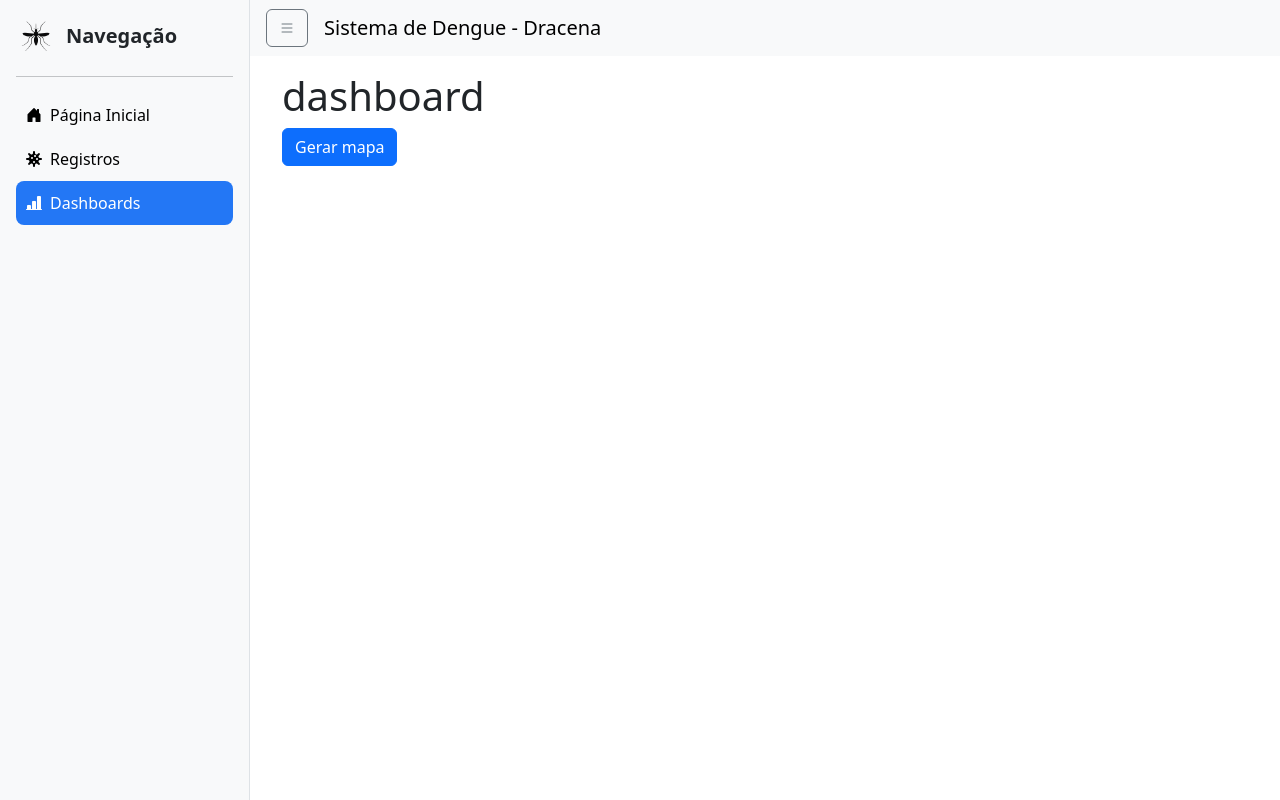
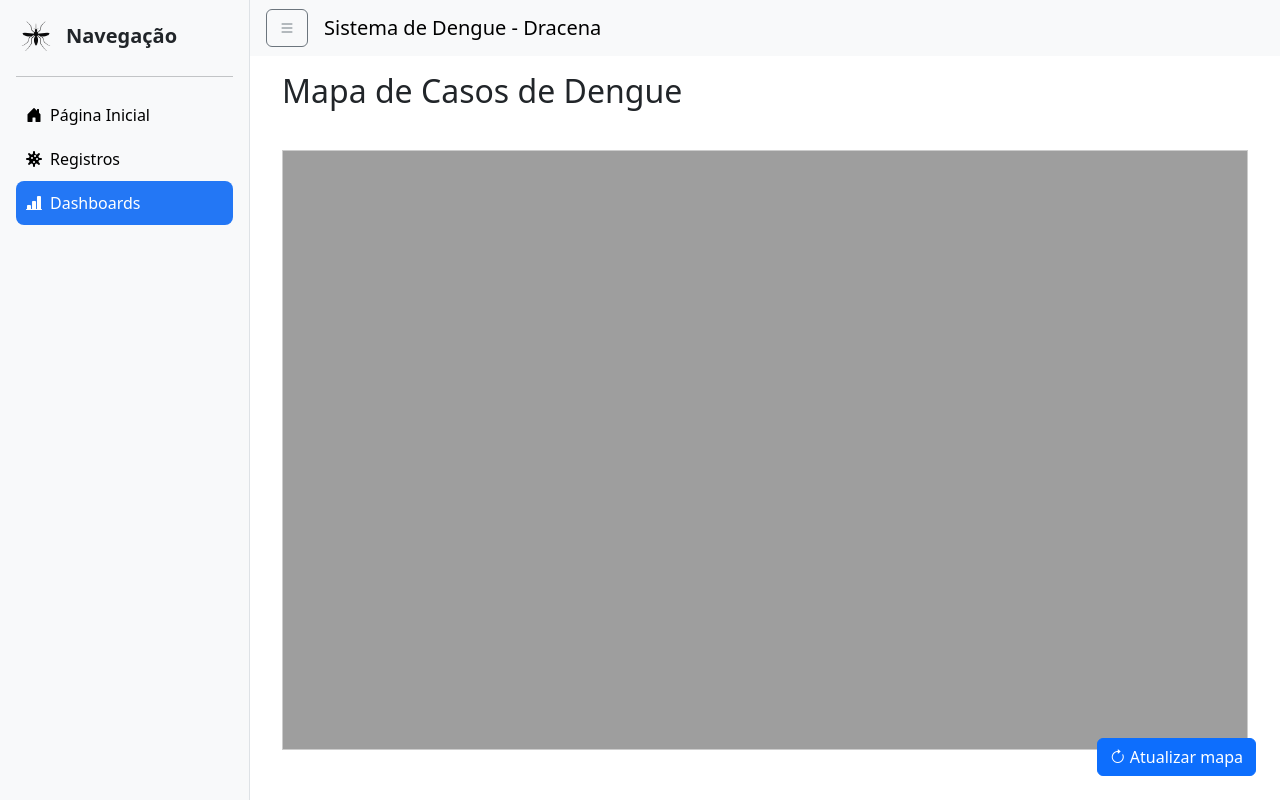
Before and after one commit to Pibic-Junior-18232/pibic-py, a Django app: page /dashboard/ in a window 1280 px wide. Run offline with Django 5.2, Linux system fonts and the light colour scheme; some libraries are stand-ins or nearby versions.

Commit message:
feat: Implement map for visualizing reported cases

```diff
--- a/dengue_project/urls.py
+++ b/dengue_project/urls.py
@@ -15,7 +15,9 @@
     2. Add a URL to urlpatterns:  path('blog/', include('blog.urls'))
 """
 from django.urls import path, include
+from django.contrib import admin
 
 urlpatterns = [
-    path('', include('dengue_tracker_app.urls'),  name="dengue_app")
+    path('', include('dengue_tracker_app.urls'),  name="dengue_app"),
+    path('admin/', admin.site.urls),
 ]
--- a/dengue_tracker_app/apps.py
+++ b/dengue_tracker_app/apps.py
@@ -4,3 +4,6 @@
 class DengueTrackerAppConfig(AppConfig):
     default_auto_field = 'django.db.models.BigAutoField'
     name = 'dengue_tracker_app'
+
+    def ready(self):
+        import dengue_tracker_app.signals
--- a/map.html
+++ b/dengue_tracker_app/static/map.html
@@ -17,49 +17,7 @@
         };
 
         new google.maps.Marker({
-            position: new google.maps.LatLng(-23.963761, -46.339855),
-            icon: marker_icon_FF0000,
-            map: map
-        });
-
-        new google.maps.Marker({
-            position: new google.maps.LatLng(-21.484864, -51.537710),
-            icon: marker_icon_FF0000,
-            map: map
-        });
-
-        new google.maps.Marker({
             position: new google.maps.LatLng(-21.504200, -51.540222),
-            icon: marker_icon_FF0000,
-            map: map
-        });
-
-        new google.maps.Marker({
-            position: new google.maps.LatLng(-21.480881, -51.534918),
-            icon: marker_icon_FF0000,
-            map: map
-        });
-
-        new google.maps.Marker({
-            position: new google.maps.LatLng(-21.510348, -51.537150),
-            icon: marker_icon_FF0000,
-            map: map
-        });
-
-        new google.maps.Marker({
-            position: new google.maps.LatLng(-21.488533, -51.545298),
-            icon: marker_icon_FF0000,
-            map: map
-        });
-
-        new google.maps.Marker({
-            position: new google.maps.LatLng(-21.503726, -51.539924),
-            icon: marker_icon_FF0000,
-            map: map
-        });
-
-        new google.maps.Marker({
-            position: new google.maps.LatLng(-21.483525, -51.526892),
             icon: marker_icon_FF0000,
             map: map
         });
--- a/dengue_tracker_app/templates/base.html
+++ b/dengue_tracker_app/templates/base.html
@@ -98,10 +98,10 @@
         <a href="{% url 'home' %}" class="nav-link {% if request.resolver_match.url_name == 'home' %}active{% endif %}">
           <i class="bi bi-house-door-fill"></i> <span>Página Inicial</span>
         </a>
-        <a href="{% url 'registros' %}" class="nav-link {% if request.resolver_match.url_name == 'registros' or request.resolver_match.url_name == 'novo_caso' %}active{% endif %}">
+        <a href="{% url 'registros' %}" class="nav-link {% if request.resolver_match.url_name == 'registros' or request.resolver_match.url_name == 'new_case' %}active{% endif %}">
           <i class="bi bi-virus2"></i> <span>Registros</span>
         </a>
-        <a href="{% url 'home_dashboard' %}" class="nav-link {% if request.resolver_match.url_name == 'home_dashboard' or request.resolver_match.url_name == 'novo_caso' %}active{% endif %}"">
+        <a href="{% url 'home_dashboard' %}" class="nav-link {% if request.resolver_match.url_name == 'home_dashboard' or request.resolver_match.url_name == 'generate_map'%}active{% endif %}">
           <i class="bi bi-bar-chart-line-fill"></i> <span>Dashboards</span>
         </a>
       </nav>
--- a/dengue_tracker_app/templates/home_dashboard.html
+++ b/dengue_tracker_app/templates/home_dashboard.html
@@ -1,10 +1,35 @@
-
 {% extends 'base.html' %}
+{% load static %}
 
 {% block title %}'Dashboards'{% endblock %}
 
 {% block content %}
-<h1>dashboard</h1>
 
-<a href="{% url 'generate_map' %}"><button type="button" class="btn btn-primary">Gerar mapa</button></a>
+<div class="d-flex justify-content-between justify-items-end align-items-center mb-3">
+ <h2 class="mb-3">Mapa de Casos de Dengue</h2>
+
+{% if total == 0 %}
+  <div class="alert alert-info mt-3">Nenhum caso cadastrado ainda.</div>
+{% elif sem_latlong > 0 %}
+  <div class="alert alert-warning mt-3">Existem registros para atualizar o mapa.</div>
+{% elif todos_completos %}
+  <div class="alert alert-success mt-3">Todos os registros estão atualizados</div>
+{% endif %}
+</div>
+
+<div class="mt-4">
+  <iframe src="{% static 'map.html' %}" width="100%" height="600" style="border:1px solid #ccc;"></iframe>
+</div>
+
+<style>
+.fab-btn {
+  position: fixed;
+  right: 32px;
+  bottom: 32px;
+  z-index: 9999;
+}
+</style>
+<a href="{% url 'generate_map' %}" class="position-fixed bottom-0 end-0 m-4 z-3 btn btn-primary">
+    <i class="bi bi-arrow-clockwise me-1"></i>Atualizar mapa
+</a>
 {% endblock %}
--- a/dengue_tracker_app/views.py
+++ b/dengue_tracker_app/views.py
@@ -7,6 +7,9 @@
 from gmplot import gmplot
 import googlemaps
 import webbrowser
+from pathlib import Path
+
+static_dir = Path(__file__).resolve().parent / 'static'
 
 def home_page(request):
     return render(request, 'home_page.html')
@@ -100,7 +103,8 @@
     coord = googlemaps.Client(key=apikey)
 
     for ad in addresses:
-        message = f'{ad.street}, {ad.district}, {ad.number}, Dracena, SP'
+
+        message = f'{ad.cep}, {ad.street}, {ad.district}, {ad.number}, Dracena, SP'
 
         geocode_result = coord.geocode(message)
         print(ad)
@@ -131,6 +135,6 @@
         gmap.marker(ad.latitude, ad.longitude, color='red')
         print('marker')
 
-    gmap.draw('map.html')
+    gmap.draw(str(static_dir / 'map.html'))
 
     return redirect('registros')
```
Also changed, not shown: dengue_project/settings.py (+3 -7 lines), dengue_tracker_app/forms.py (+18 -1 lines), dengue_tracker_app/signals.py (added, +34 -0 lines), dengue_tracker_app/templates/form_case.html (+9 -9 lines), requirements.txt (added, +14 -0 lines), db.sqlite3, dengue_tracker_app/migrations/0002_alter_case_status_alter_case_symptoms.py (added), 1 other file.
